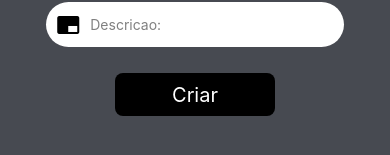
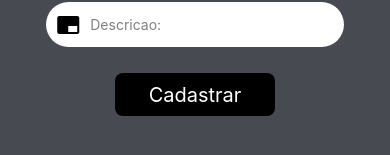
Before and after one commit to erikfreitas0/projetoPOO, a React Native app: screen /CriarCategoria in a window 390 px wide. Shown: the part 289-444 px from the top of the page. Built offline with nearby package versions, Linux system fonts and the light colour scheme.

Commit message:
todos os create funcionando

```diff
--- a/Screens/Categoria.js
+++ b/Screens/Categoria.js
@@ -5,7 +5,7 @@ export default function Categoria({ navigation }) {
     return (
         <View style={styles.container}>
             <View style={styles.viewtext}>
-                <Text style={styles.text}>Classificacao</Text>
+                <Text style={styles.text}>Categoria</Text>
             </View>
             <View style={styles.escolhageral}>
             <View style={styles.view}>
--- a/Screens/CriarCategoria.js
+++ b/Screens/CriarCategoria.js
@@ -42,12 +42,10 @@ export default function CriarClassificacao({ navigation }) {
                     />
                 </View>
                 <View>
-                    <TouchableOpacity style={styles.botom}
-                        onPress={postData}
-                    >
-                        <Text style={styles.txtbotom}>Criar</Text>
-                    </TouchableOpacity>
-                </View>
+        <TouchableOpacity style={styles.botom} onPress={postData}>
+          <Text style={styles.txtbotom}>Cadastrar</Text>
+        </TouchableOpacity>
+      </View>
             </View>
             <View style={styles.fim}>
 
--- a/Screens/CriarTênis.js
+++ b/Screens/CriarTênis.js
@@ -19,7 +19,7 @@ export default function CriarTênis({ navigation }) {
               tamanho: tamanho,
               preco: preco,
             },
-            alert('Usuario cadastrado'),
+            alert('Tenis cadastrado'),
             setMarca(''),
             setTamanho(''),
             setCor(''),
--- a/Screens/Login.js
+++ b/Screens/Login.js
@@ -8,6 +8,18 @@ export default function Login({ navigation }) {
   const [username, setUsername] = useState('');
   const [password, setPassword] = useState('');
 
+
+
+  // async function userFound(){
+  //   try{
+  //     const response = await axios.get('http://localhost:3000/usuario');
+  //     if (username === usuario.login && password === usuario.senha){
+  //       setData(usuario)
+  //     }
+  //   } catch (e) {
+  //     console.log(e);
+  //   }
+  // }
 
 
   async function Submit() {
@@ -25,11 +37,11 @@ export default function Login({ navigation }) {
           alert('Dados inválidos');
         }
 
-      if (userFound) {
-        navigation.navigate('Home');
-        setUsername('');
-        setPassword('');
-      }
+      // if (userFound) {
+      //   navigation.navigate('Home');
+      //   setUsername('');
+      //   setPassword('');
+      // }
   }
 
 
--- a/Screens/PesEDeltCategoria.js
+++ b/Screens/PesEDeltCategoria.js
@@ -51,7 +51,7 @@ export default function PesEDeltcategoria({ navigation }) {
 
         <ScrollView>
         <Text>
-            Caminhões
+            Categorias
           </Text>
           {data.length <= 0 ? (
             <Text>Pesquisando...</Text>
--- a/Screens/PesEDeltClassificacao.js
+++ b/Screens/PesEDeltClassificacao.js
@@ -51,7 +51,7 @@ export default function PesEDeltCLassificacao({ navigation }) {
 
         <ScrollView>
         <Text>
-            Caminhões
+            Classificações
           </Text>
           {data.length <= 0 ? (
             <Text>Pesquisando...</Text>
```
